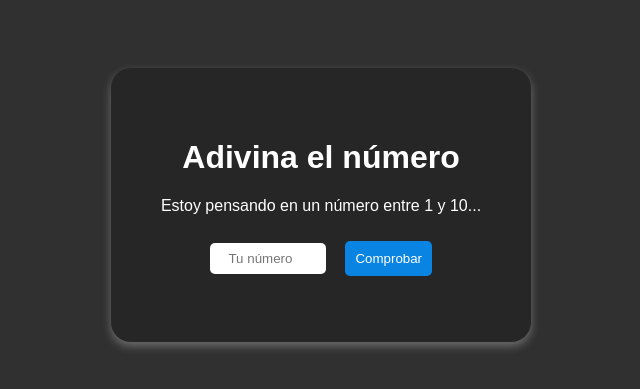
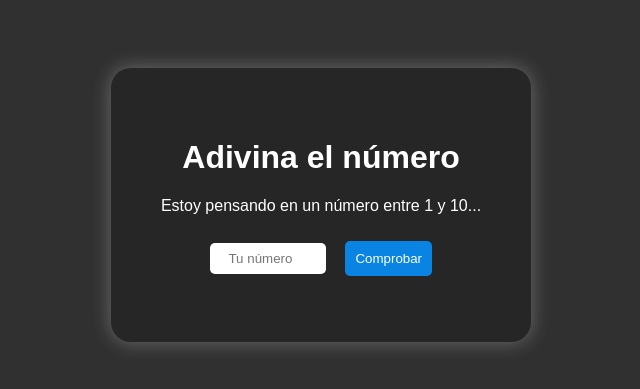
Before and after one commit to Arethor/synchro-test, a plain HTML site: page index.html in a window 1280 px wide. Shown: the part 195-584 px from the top of the page, without its empty margins (319-959 px from the left). Drawn offline with Linux system fonts and the light colour scheme.

Commit message:
cambios en el css

```diff
--- a/assets/css/styles.css
+++ b/assets/css/styles.css
@@ -19,7 +19,7 @@ body {
     text-align: center;
 
     background: #00000033;
-    box-shadow: 0 4px 10px #ffffff4d;
+    box-shadow: 0 0 20px #ffffff4d;
     border-radius: 20px;
 
     padding: 50px;
```
